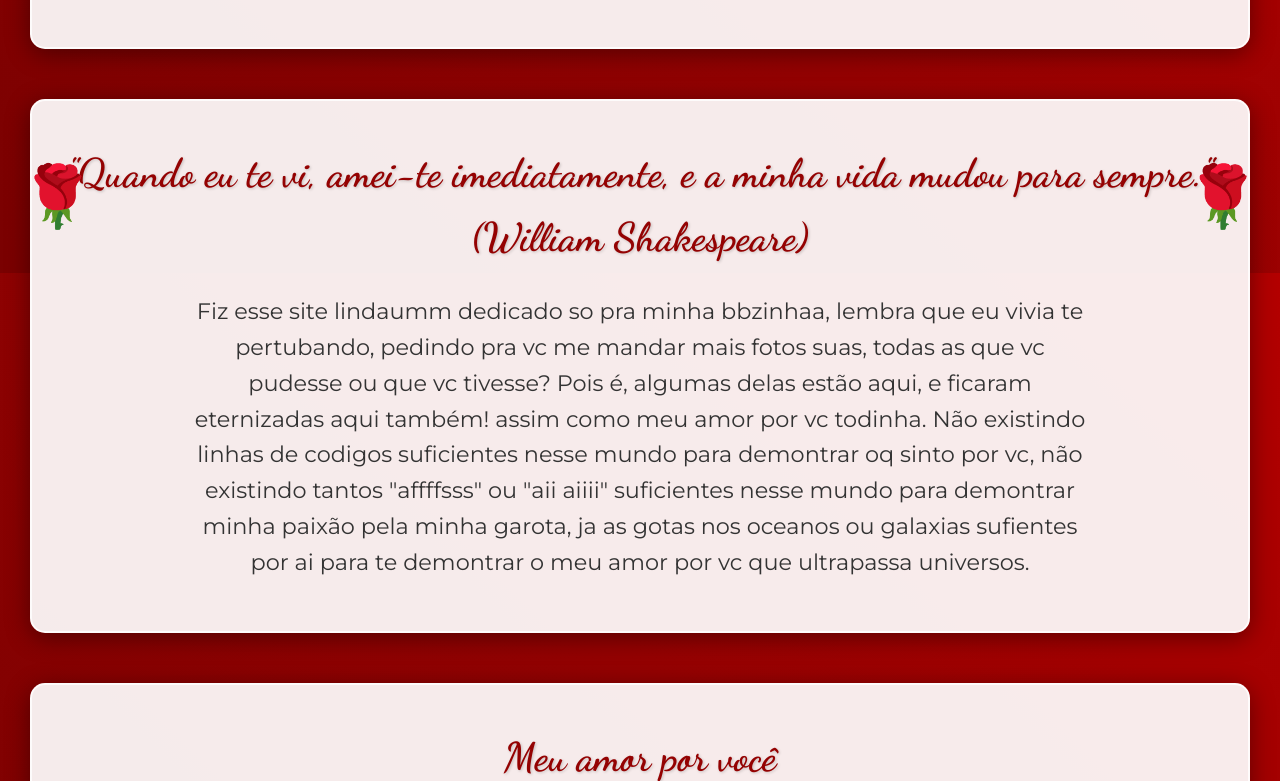
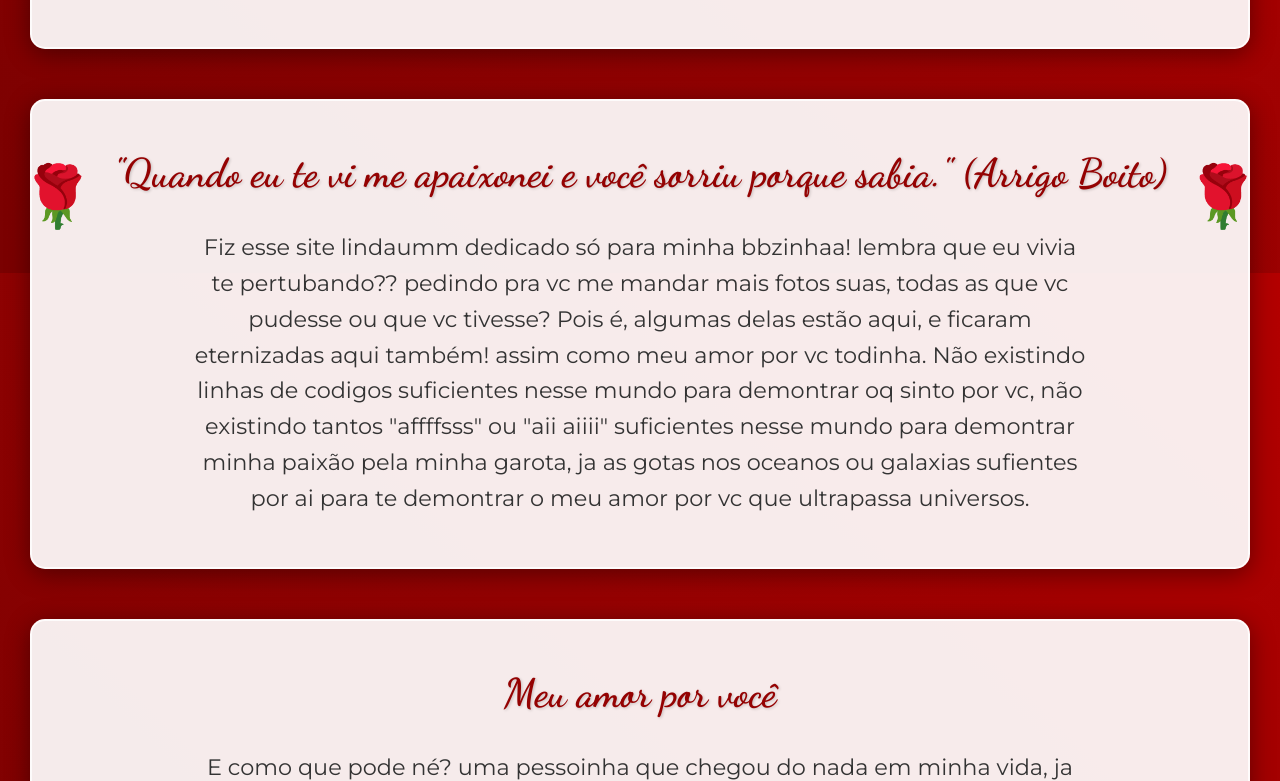
Before and after one commit to DEDEXX-BOT/para-meu-mozin, a plain HTML site: page index.html in a window 1280 px wide. Shown: the part 527-1308 px from the top of the page. Drawn offline with Linux system fonts and the light colour scheme.

Commit message:
Update index.html

```diff
--- a/index.html
+++ b/index.html
@@ -20,10 +20,10 @@
            <p>Este site é dedicadoo todinhoooo a vc, pense que aqui e o seu cantinho especial, feito pelo seuu Biscoitinho!</p>
        </section>
        <section id="about">
-           <h2>"Quando eu te vi, amei-te imediatamente, e a minha vida mudou para sempre."
-               (William Shakespeare)
+           <h2>"Quando eu te vi me apaixonei e você sorriu porque sabia."
+               (Arrigo Boito)
            </h2>
-           <p>Fiz esse site lindaumm dedicado so pra minha bbzinhaa, lembra que eu vivia te pertubando, pedindo pra vc me mandar mais fotos suas, todas as que vc pudesse ou que vc tivesse? Pois é, algumas delas estão aqui, e ficaram eternizadas aqui também! assim como meu amor por vc todinha. Não existindo linhas de codigos suficientes nesse mundo para demontrar oq sinto por vc, não existindo tantos "affffsss" ou "aii aiiii" suficientes nesse mundo para demontrar minha paixão pela minha garota, ja as gotas nos oceanos ou galaxias sufientes por ai para te demontrar o meu amor por vc que ultrapassa universos.</p>
+           <p>Fiz esse site lindaumm dedicado só para minha bbzinhaa! lembra que eu vivia te pertubando?? pedindo pra vc me mandar mais fotos suas, todas as que vc pudesse ou que vc tivesse? Pois é, algumas delas estão aqui, e ficaram eternizadas aqui também! assim como meu amor por vc todinha. Não existindo linhas de codigos suficientes nesse mundo para demontrar oq sinto por vc, não existindo tantos "affffsss" ou "aii aiiii" suficientes nesse mundo para demontrar minha paixão pela minha garota, ja as gotas nos oceanos ou galaxias sufientes por ai para te demontrar o meu amor por vc que ultrapassa universos.</p>
        </section>
        <section id="dedication">
            <h2>Meu amor por você</h2>
```
